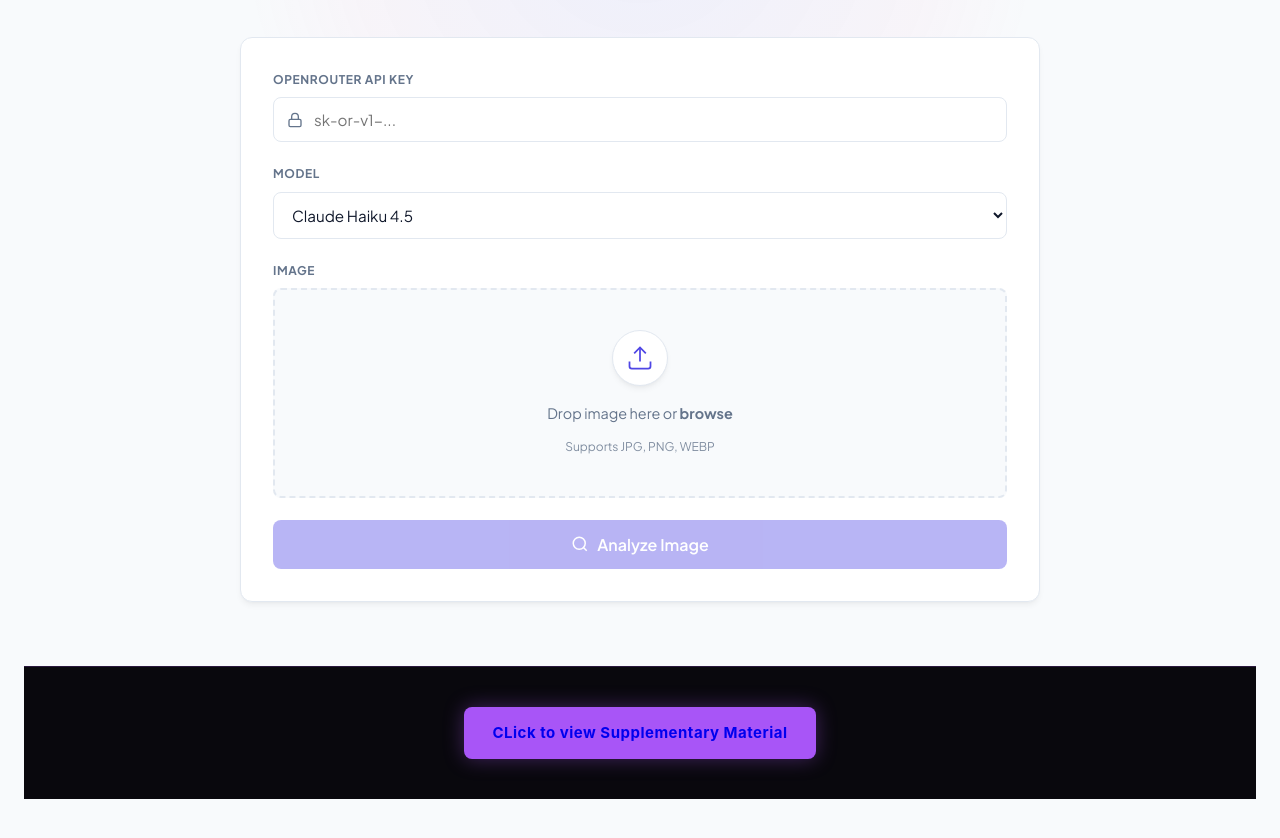
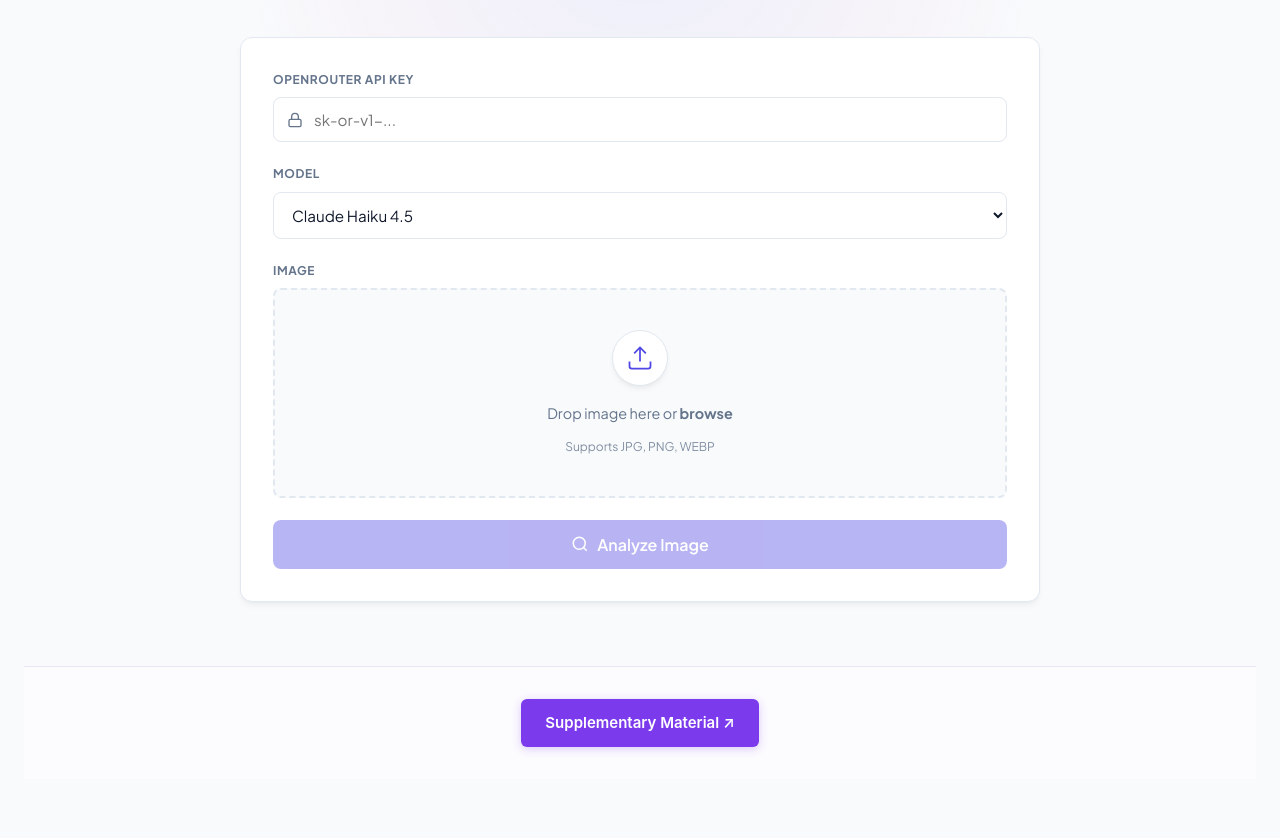
Before and after one commit to Emotion-Trigger-Risk/emotion-trigger-risk.github.io, a plain HTML site: page index.html in a window 1280 px wide. Shown: the part 142-980 px from the top of the page. Drawn offline with Linux system fonts and the light colour scheme.

Commit message:
Update index.html

```diff
--- a/index.html
+++ b/index.html
@@ -93,9 +93,9 @@
     </main>
 
    <footer style="
-  background-color: #09080d;
-  border-top: 1px solid rgba(168, 85, 247, 0.2);
-  padding: 40px 20px;
+  background-color: #fcfbfe;
+  border-top: 1px solid #e9e5f3;
+  padding: 32px 20px;
   text-align: center;
 ">
   <a href="https://docs.google.com/spreadsheets/d/1WtY_xwjaiKVtwMkKgDCsHDXODhpPdWyM0_Jq89Jfre8/edit?usp=sharing"
@@ -103,17 +103,17 @@
      rel="noopener noreferrer"
      style="
        display: inline-block;
-       background-color: #a855f7;
+       background-color: #7c3aed;
+       color: #ffffff;
        font-family: -apple-system, BlinkMacSystemFont, 'Segoe UI', Roboto, sans-serif;
        font-size: 15px;
-       font-weight: 700;
+       font-weight: 600;
        text-decoration: none;
-       padding: 14px 28px;
-       border-radius: 8px;
-       box-shadow: 0 0 20px rgba(168, 85, 247, 0.35);
-       letter-spacing: 0.5px;
+       padding: 12px 24px;
+       border-radius: 6px;
+       box-shadow: 0 2px 8px rgba(124, 58, 237, 0.25);
      ">
-     CLick to view Supplementary Material
+     Supplementary Material ↗
   </a>
 </footer></div>
   <script src="script.js"></script>
```
